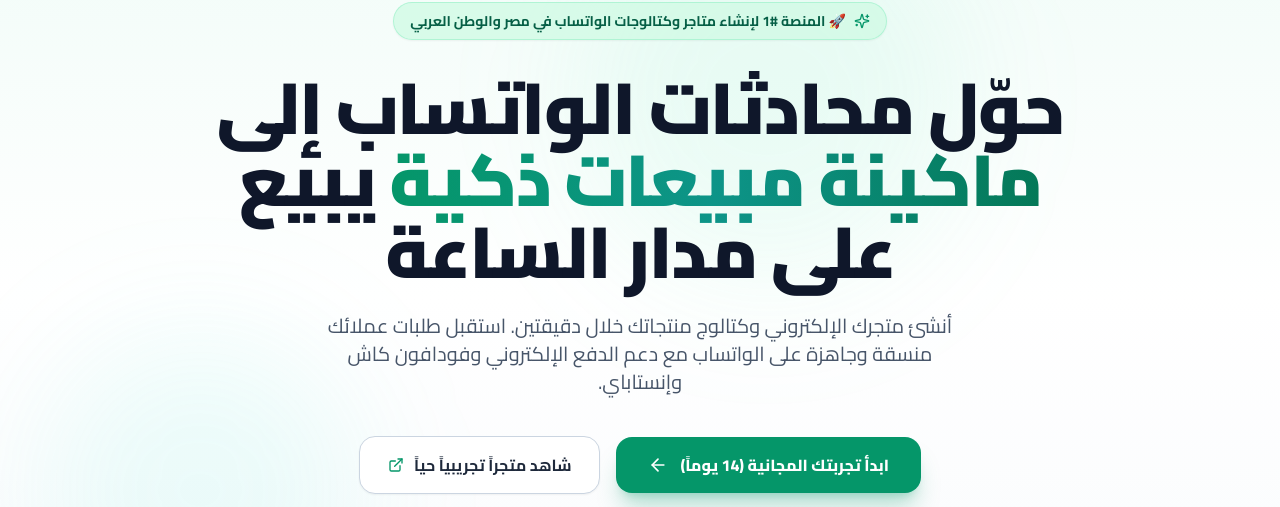
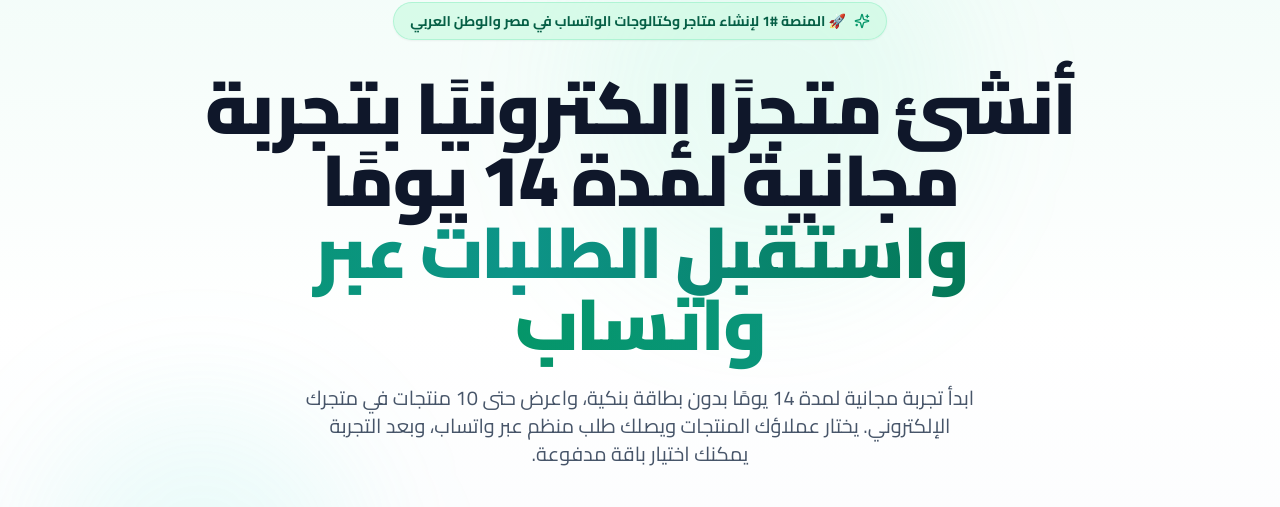
Before and after one commit to AbdallahSay/watsstore-saas, a Next.js app in the folder frontend/: page / in a window 1280 px wide. Shown: the part 203-710 px from the top of the page. Built offline with nearby package versions, Linux system fonts and the light colour scheme; no server answers.

Commit message:
seo: render accurate localized homepage heading and introductory copy

```diff
--- a/frontend/src/app/page.tsx
+++ b/frontend/src/app/page.tsx
@@ -143,15 +143,15 @@ export default function HomePage() {
             </div>
 
             <h1 className="text-4xl sm:text-5xl md:text-6xl lg:text-7xl font-black text-slate-900 dark:text-white tracking-tight leading-[1.15] max-w-4xl mx-auto">
-              {t('hero.title_part1', undefined, 'أنشئ متجرًا إلكترونيًا مجانًا لمدة 14 يومًا')}{' '}
+              {dir === 'rtl' ? 'أنشئ متجرًا إلكترونيًا بتجربة مجانية لمدة 14 يومًا' : 'Create your online store with a free 14-day trial'}{' '}
               <span className="bg-gradient-to-r from-emerald-600 via-teal-600 to-emerald-700 bg-clip-text text-transparent">
-                {t('hero.title_gradient', undefined, 'واستقبل طلباتك عبر واتساب')}
+                {dir === 'rtl' ? 'واستقبل الطلبات عبر واتساب' : 'and receive orders on WhatsApp'}
               </span>{' '}
-              {t('hero.title_part2', undefined, '')}
+
             </h1>
 
             <p className="mt-6 text-lg sm:text-xl text-slate-600 dark:text-slate-300 max-w-2xl mx-auto leading-relaxed">
-              {t('hero.subtitle', undefined, 'ابدأ تجربة مجانية لمدة 14 يومًا بدون بطاقة بنكية، واعرض حتى 10 منتجات في متجرك الإلكتروني. يختار عملاؤك المنتجات ويصلك طلب منظم عبر واتساب، وبعد التجربة يمكنك اختيار باقة مدفوعة.')}
+              {dir === 'rtl' ? 'ابدأ تجربة مجانية لمدة 14 يومًا بدون بطاقة بنكية، واعرض حتى 10 منتجات في متجرك الإلكتروني. يختار عملاؤك المنتجات ويصلك طلب منظم عبر واتساب، وبعد التجربة يمكنك اختيار باقة مدفوعة.' : 'Start a free 14-day trial without a credit card. Showcase up to 10 products and receive organized WhatsApp orders. Choose a paid plan after the trial.'}
             </p>
 
             {/* CTAs */}
```
